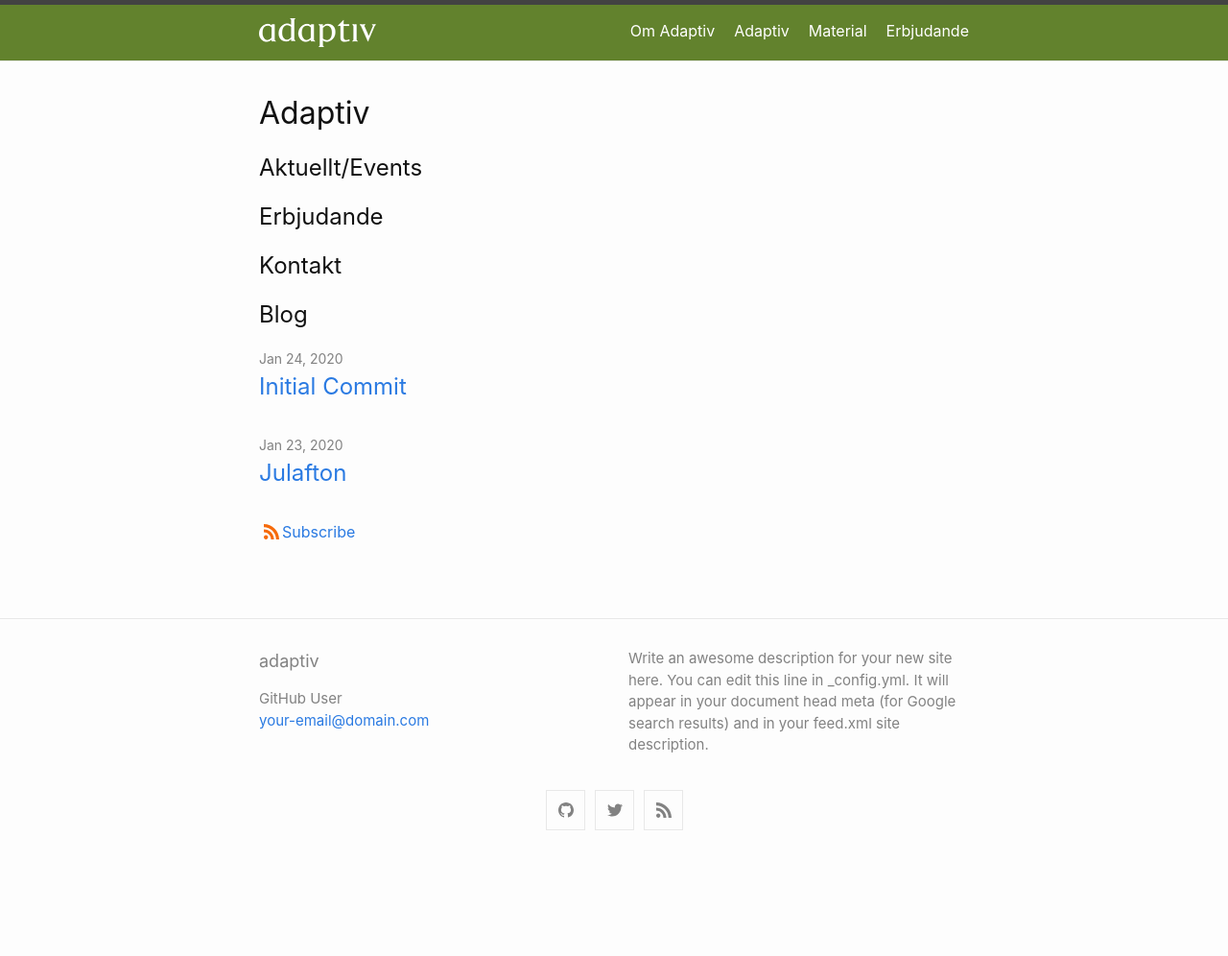
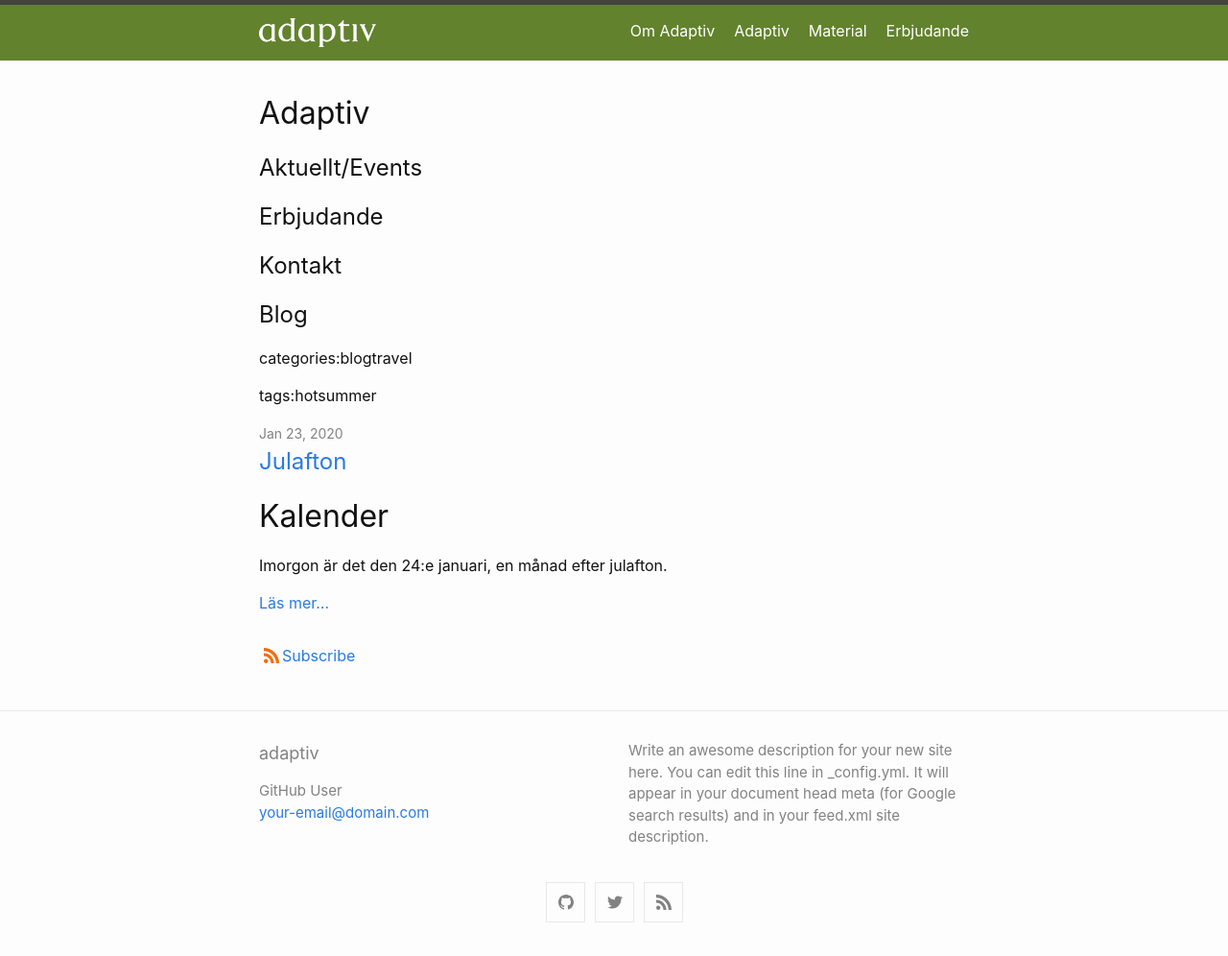
Before and after one commit to adaptiv/adaptiv.github.io--old, a Jekyll site: the page built from index.md, in a window 1280 px wide. Shown: the whole page at 96% size. Built offline with Jekyll 4.4.1, drawn with Linux system fonts in a browser that asks for light colours; our own code applies the rules of GitHub Pages for plain Markdown files; before the commit the page ends 900 px from its top, so only the background shows below that.

Commit message:
Test tags and categories

```diff
--- a/_config.yml
+++ b/_config.yml
@@ -7,7 +7,8 @@ description: > # this means to ignore newlines until "show_excerpts:"
   line in _config.yml. It will appear in your document head meta (for
   Google search results) and in your feed.xml site description.
 
-show_excerpts: false # set to true to show excerpts on the homepage
+show_excerpts: true # set to true to show excerpts on the homepage
+excerpt_separator: <!--more-->
 
 # Minima date format
 # refer to https://shopify.github.io/liquid/filters/date/ if you want to customize this
--- a/_layouts/home.html
+++ b/_layouts/home.html
@@ -13,9 +13,18 @@ layout: default
   {% if site.paginate %}
   {% assign posts = paginator.posts %}
   {% else %}
-    {% assign posts = site.posts %}
+  {% assign posts = site.posts | reverse %}
   {% endif %}
 
+  <p>categories:
+    {%- for category in site.categories -%}
+    <span>{{ category[0] }}</span>
+    {%- endfor -%}</p>
+
+  <p>tags:
+    {%- for tag in site.tags -%}
+    <span>{{ tag[0] }}</span>
+    {%- endfor -%}</p>
 
   {%- if posts.size > 0 -%}
   {%- if page.list_title -%}
@@ -23,7 +32,7 @@ layout: default
   {%- endif -%}
   <ul class="post-list">
     {%- assign date_format = site.minima.date_format | default: "%b %-d, %Y" -%}
-      {%- for post in posts -%}
+    {%- for post in posts limit:1 -%}
     <li>
       <span class="post-meta">{{ post.date | date: date_format }}</span>
       <h3>
@@ -33,6 +42,7 @@ layout: default
       </h3>
       {%- if site.show_excerpts -%}
       {{ post.excerpt }}
+      <a href="{{ post.url | relative_url }}">Läs mer…</a>
       {%- endif -%}
     </li>
     {%- endfor -%}
@@ -42,15 +52,22 @@ layout: default
   <div class="pager">
     <ul class="pagination">
       {%- if paginator.previous_page %}
-          <li><a href="{{ paginator.previous_page_path | relative_url }}" class="previous-page">{{ paginator.previous_page }}</a></li>
+      <li><a href="{{ paginator.previous_page_path | relative_url }}"
+          class="previous-page">{{ paginator.previous_page }}</a></li>
       {%- else %}
-          <li><div class="pager-edge">•</div></li>
+      <li>
+        <div class="pager-edge">•</div>
+      </li>
       {%- endif %}
-          <li><div class="current-page">{{ paginator.page }}</div></li>
+      <li>
+        <div class="current-page">{{ paginator.page }}</div>
+      </li>
       {%- if paginator.next_page %}
       <li><a href="{{ paginator.next_page_path | relative_url }}" class="next-page">{{ paginator.next_page }}</a></li>
       {%- else %}
-          <li><div class="pager-edge">•</div></li>
+      <li>
+        <div class="pager-edge">•</div>
+      </li>
       {%- endif %}
     </ul>
   </div>
@@ -58,7 +75,9 @@ layout: default
 
   <p class="feed-subscribe">
     <a href="{{ 'feed.xml' | relative_url }}">
-        <svg class="svg-icon orange"><use xlink:href="{{ 'assets/minima-social-icons.svg#rss' | relative_url }}"></use></svg><span>Subscribe</span>
+      <svg class="svg-icon orange">
+        <use xlink:href="{{ 'assets/minima-social-icons.svg#rss' | relative_url }}"></use>
+      </svg><span>Subscribe</span>
     </a>
   </p>
   {%- endif -%}
--- a/_posts/2020-01-23-julafton.md
+++ b/_posts/2020-01-23-julafton.md
@@ -1,5 +1,10 @@
+---
+categories: [blog, travel]
+tags: [hot, summer]
+---
 # Kalender
 
 Imorgon är det den 24:e januari, en månad efter julafton.
+<!--more-->
 
 > så det så.
--- a/_posts/2020-01-24-initial-commit.md
+++ b/_posts/2020-01-24-initial-commit.md
@@ -1,5 +1,10 @@
+---
+categories: [blog, travel]
+tags: [hot, summer]
+---
 # Lite jox
 
 Lite innehåll.
+<!--more-->
 
 Idag har vi börjat leka med GH pages.
```
Lines whose indentation alone changed are shown as unchanged.
